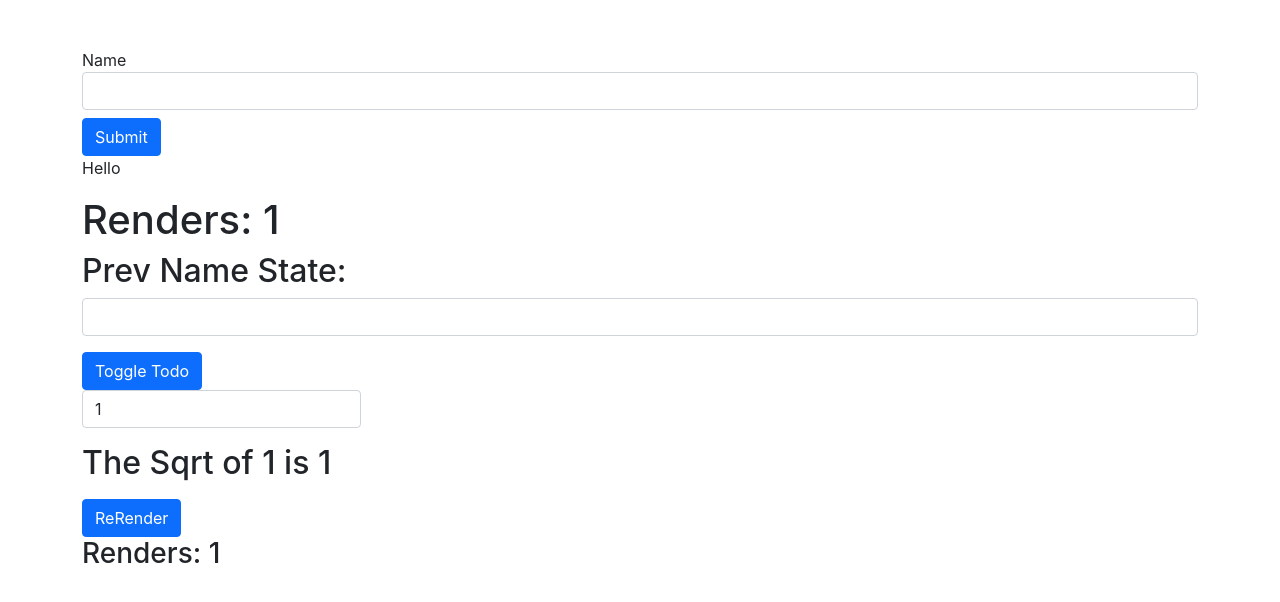
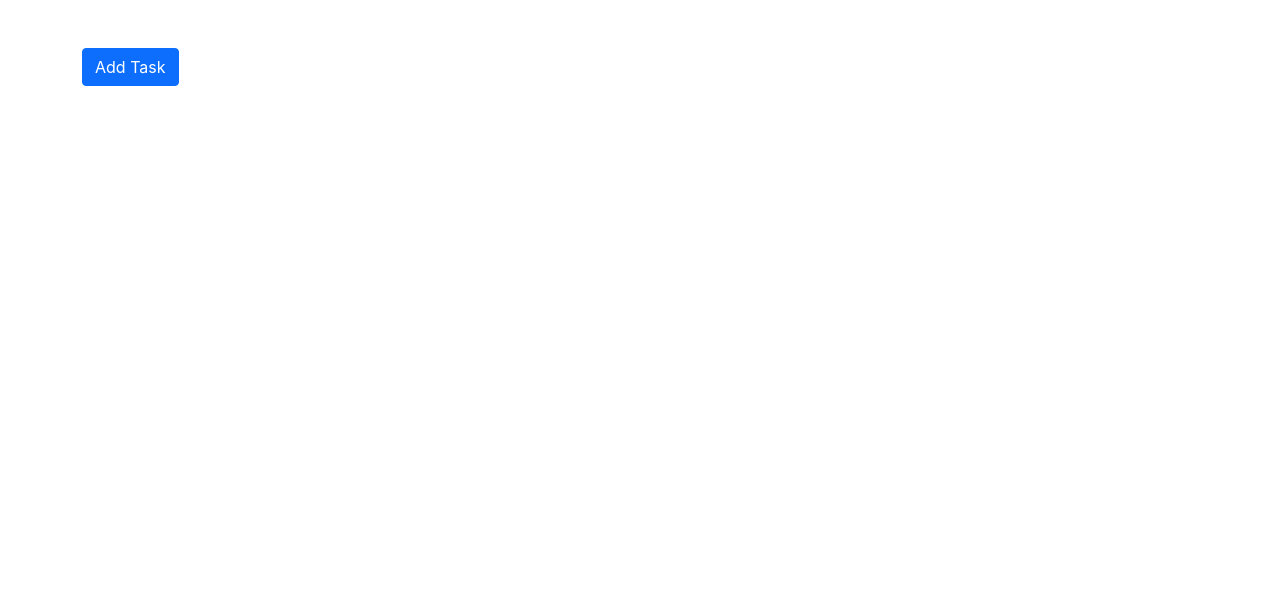
Before and after one commit to LucasArmanelli/react-sandbox, a React (Create React App) app: page / in a window 1280 px wide. Shown: the top 602 px of the page. Built offline with nearby package versions, Linux system fonts and the light colour scheme; the HTML template or start-up script is replaced by a standard one.

Commit message:
UseCallback

```diff
--- a/src/App.js
+++ b/src/App.js
@@ -1,16 +1,18 @@
 import React from "react";
-import UseRefExemple1 from "./components/UseRefExemple1";
+/* import UseRefExemple1 from "./components/UseRefExemple1";
 import UseRefExemple2 from "./components/UseRefExemple2";
 import UseRefExemple3 from "./components/UseRefExemple3";
-import UseMemoExemple from "./components/UseMemoExemple";
+import UseMemoExemple from "./components/UseMemoExemple"; */
+import UseCallbackExemple from './components/UseCallbackExemple'
 
 function App() {
   return (
     <div className='container mt-5'>
-      <UseRefExemple1 />
+{/*       <UseRefExemple1 />
       <UseRefExemple2 />
       <UseRefExemple3 />
-      <UseMemoExemple />
+      <UseMemoExemple /> */}
+      <UseCallbackExemple />
     </div>
   );
 }
--- /dev/null
+++ b/src/components/UseCallbackExemple.jsx
@@ -0,0 +1,25 @@
+import React, { useState, useCallback } from 'react'
+
+function UseCallbackExemple() {
+  const [tasks, setTasks] = useState([])
+
+  const addTask = useCallback(() => {
+    setTasks((prevState) => [...prevState, 'Some Task'])
+  }, [setTasks])
+
+  return <div>
+      <Button addTask={addTask} />
+      {tasks.map((task, index) => (
+        <p key={index}>{task}</p>
+      ))}
+    </div>
+  }
+
+  const Button = ({addTask}) => {
+    console.log('btn render');
+    return <div>
+      <button className='btn btn-primary' onClick={addTask}>Add Task</button>
+    </div>
+  }
+
+export default UseCallbackExemple
```
